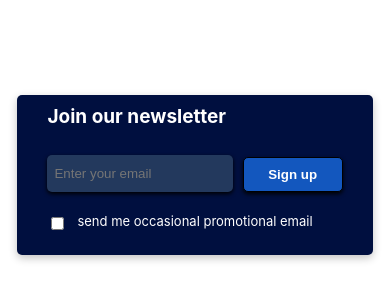
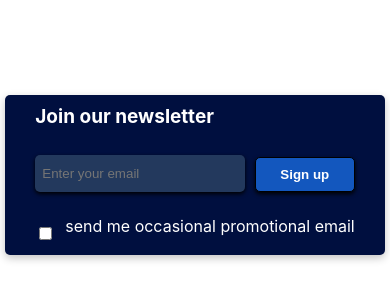
Before and after one commit to CyCodez/newsletters, a React (Create React App) app: page / in a window 390 px wide. Shown: the part 100-400 px from the top of the page. Built offline with nearby package versions, Linux system fonts and the light colour scheme.

Commit message:
adjusted view

```diff
--- a/src/App.css
+++ b/src/App.css
@@ -109,9 +109,7 @@ input[type="checkbox"] {
     margin-top: -42px;
   }
   .checkcontainer p {
-    font-size: 13px;
-    margin-right: 30px;
-    white-space: nowrap;
+    margin-bottom: 25px;
   }
   .container button {
     width: 100px;
```
